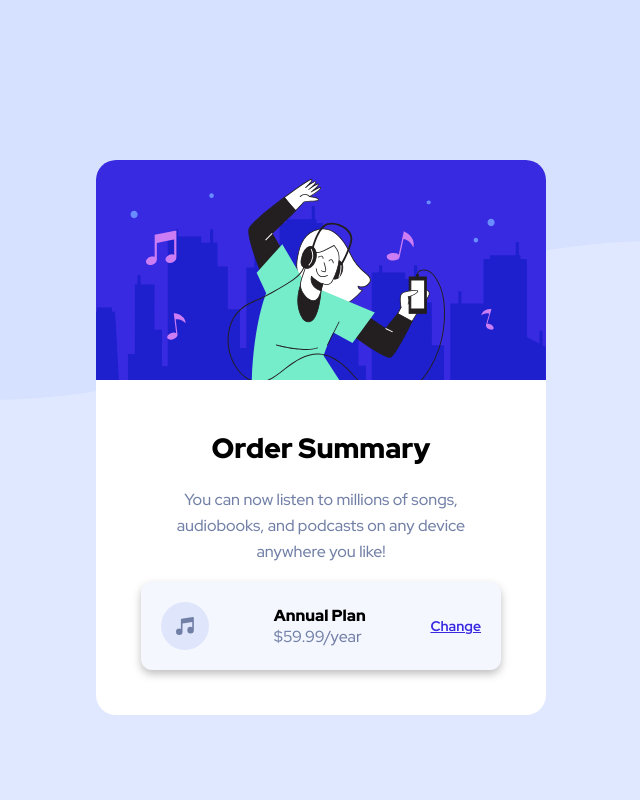
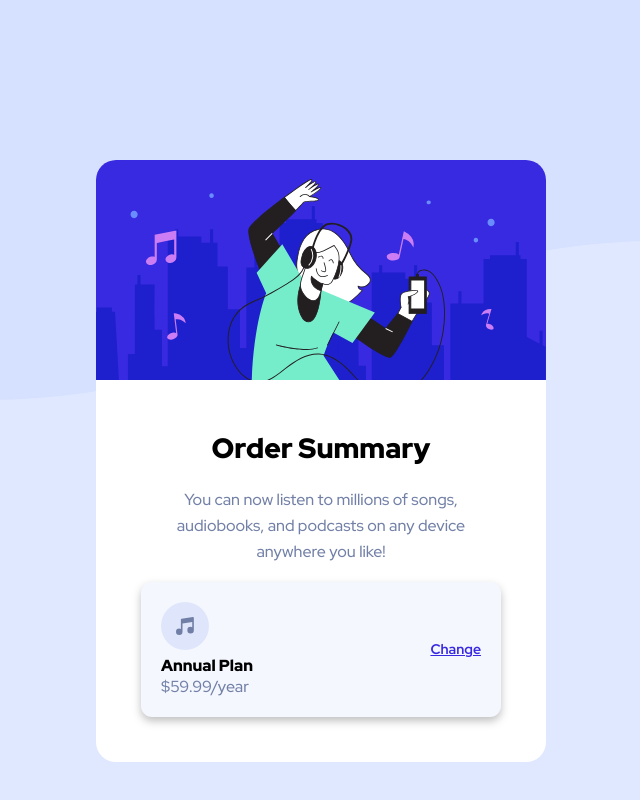
Before and after one commit to NomiDomi/frontendmentor-order-summary-component, a plain HTML site: page src/index.html in a window 1280 px wide. Shown: the whole page, without its empty margins (319-959 px from the left). Drawn offline with Linux system fonts and the light colour scheme.

Commit message:
fix: Changed the DOM elements for the subscription container

```diff
--- a/src/index.html
+++ b/src/index.html
@@ -16,10 +16,12 @@
                     <h1 class="title">Order Summary</h1>
                     <p class="subtitle">You can now listen to millions of songs, audiobooks, and podcasts on any device anywhere you like!</p>
                     <div class="subscription-container">
-                        <img class="music-icon" src="./images/icon-music.svg" alt="">
-                        <div class="subscription">
-                            <h2 class="text">Annual Plan</h2>
-                            <h2 class="price">$59.99/year</h2>
+                        <div class="subscription-container-info">
+                            <img class="music-icon" src="./images/icon-music.svg" alt="">
+                            <div class="subscription">
+                                <h2 class="text">Annual Plan</h2>
+                                <h2 class="price">$59.99/year</h2>
+                            </div>
                         </div>
                         <a class="change-button" href="">Change</a>
                     </div>
```
